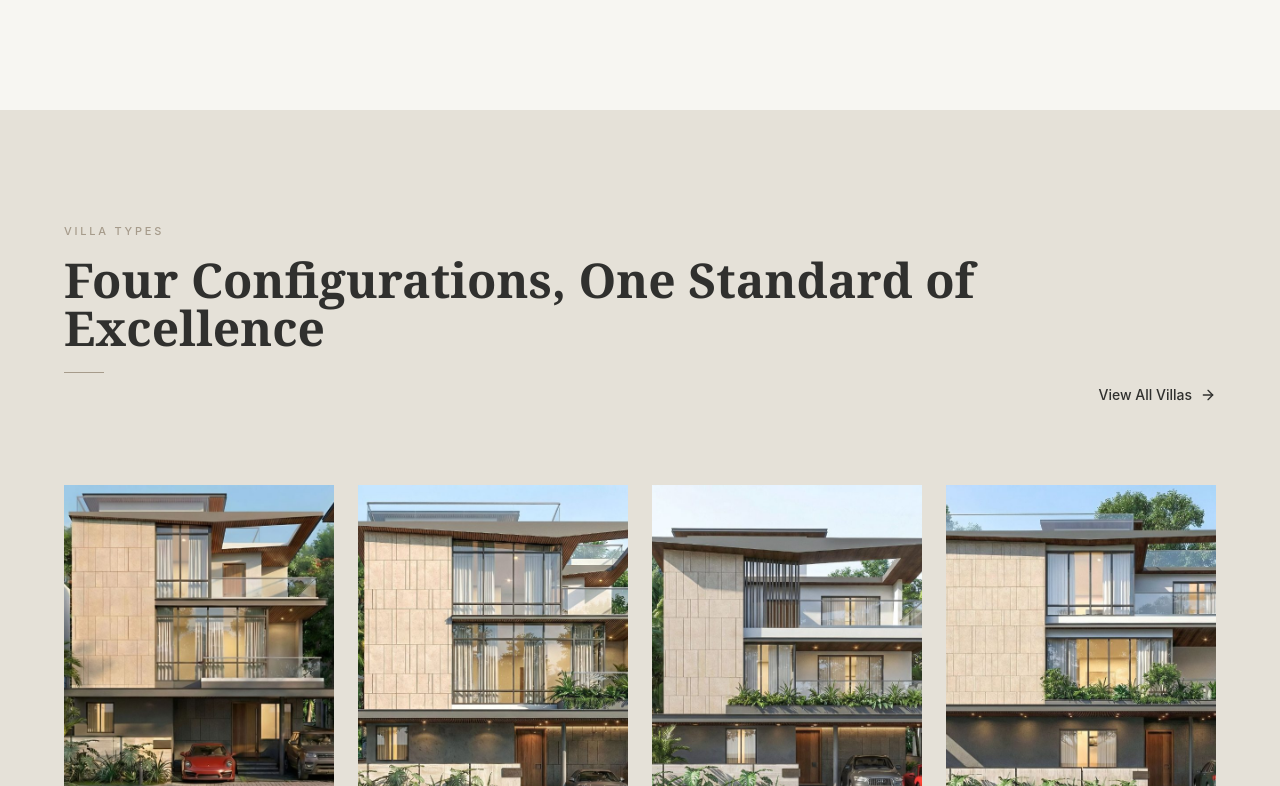
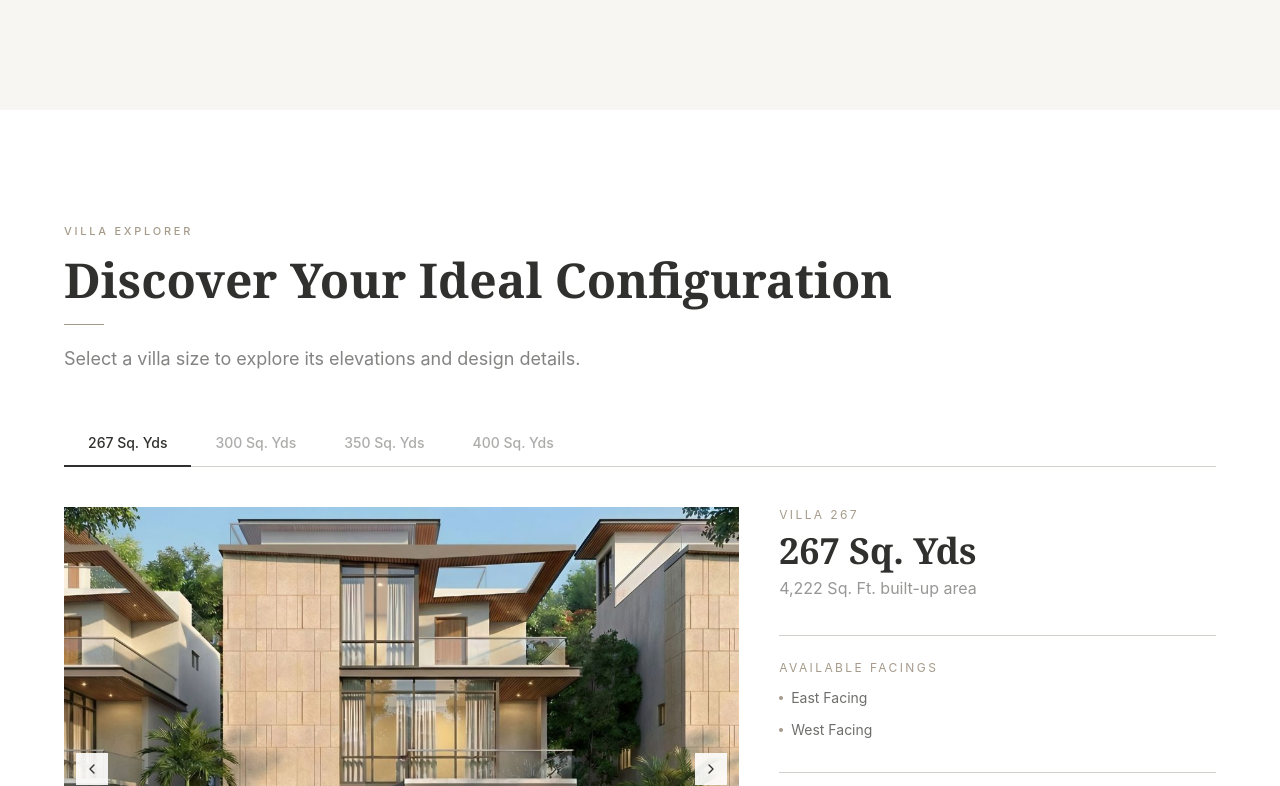
Before and after one commit to KEEekshithMadhav/thukkuguda-villas, a Next.js app: page / in a window 1280 px wide. Shown: the part 2474-3260 px from the top of the page. Built offline with nearby package versions, Linux system fonts and the light colour scheme.

Commit message:
Remove repeating Villa Configurations section from homepage

```diff
--- a/src/app/page.tsx
+++ b/src/app/page.tsx
@@ -2,7 +2,6 @@ import React from 'react';
 import HeroSection from '@/components/sections/HeroSection';
 import ProjectOverview from '@/components/sections/ProjectOverview';
 import Highlights from '@/components/sections/Highlights';
-import VillaConfigurations from '@/components/sections/VillaConfigurations';
 import VillaExplorer from '@/components/sections/VillaExplorer';
 import MasterPlan from '@/components/sections/MasterPlan';
 import Amenities from '@/components/sections/Amenities';
@@ -22,25 +21,22 @@ export default function HomePage() {
       {/* 3. Project Highlights */}
       <Highlights />
 
-      {/* 4. Villa Configurations */}
-      <VillaConfigurations />
-
-      {/* 5. Interactive Villa Exploration */}
+      {/* 4. Interactive Villa Exploration */}
       <VillaExplorer />
 
-      {/* 6. Master Plan Viewer */}
+      {/* 5. Master Plan Viewer */}
       <MasterPlan />
 
-      {/* 7. Amenities */}
+      {/* 6. Amenities */}
       <Amenities />
 
-      {/* 8. Architectural Gallery */}
+      {/* 7. Architectural Gallery */}
       <ArchitecturalGallery />
 
-      {/* 9. Location & Connectivity */}
+      {/* 8. Location & Connectivity */}
       <LocationSection />
 
-      {/* 10. Enquiry Section */}
+      {/* 9. Enquiry Section */}
       <EnquirySection />
     </>
   );
```
